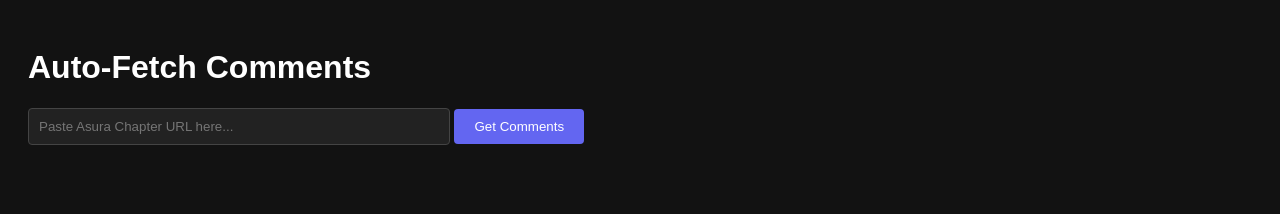
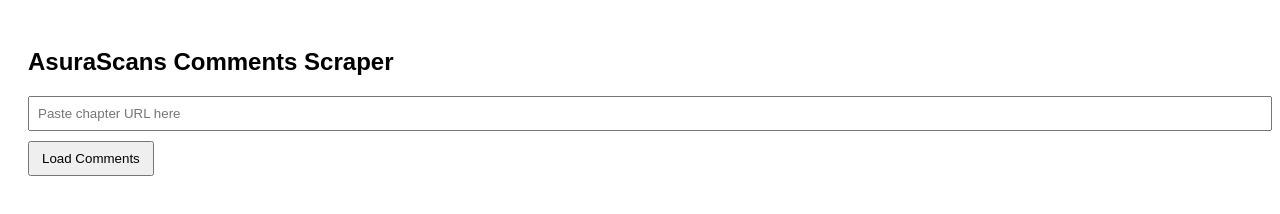
Before and after one commit to 2lwg1cdpiW/Comments, a website: page index.html in a window 1280 px wide. Drawn offline with Linux system fonts and the light colour scheme.

Commit message:
Update index.html

```diff
--- a/index.html
+++ b/index.html
@@ -1,54 +1,48 @@
 <!DOCTYPE html>
-<html lang="en">
+<html>
 <head>
     <meta charset="UTF-8">
-    <title>Auto Asura Comments</title>
+    <title>Asura Comments Test</title>
     <style>
-        body { font-family: sans-serif; background: #121212; color: white; padding: 20px; }
-        .input-group { margin-bottom: 20px; }
-        input { width: 400px; padding: 10px; border-radius: 4px; border: 1px solid #444; background: #222; color: white; }
-        button { padding: 10px 20px; background: #6366f1; color: white; border: none; border-radius: 4px; cursor: pointer; }
-        .comment { background: #1e1e1e; padding: 15px; border-bottom: 1px solid #333; margin-top: 10px; }
-        .user { color: #818cf8; font-weight: bold; }
+        body { font-family: sans-serif; padding: 20px; }
+        input { width: 100%; padding: 8px; }
+        button { margin-top: 10px; padding: 8px 12px; }
+        .comment { margin-top: 10px; padding: 8px; border-bottom: 1px solid #ccc; }
+        .user { font-weight: bold; }
     </style>
 </head>
 <body>
-    <h1>Auto-Fetch Comments</h1>
-    <div class="input-group">
-        <input type="text" id="urlInput" placeholder="Paste Asura Chapter URL here...">
-        <button onclick="fetchAuto()">Get Comments</button>
-    </div>
 
-    <div id="status"></div>
-    <div id="results"></div>
+<h2>AsuraScans Comments Scraper</h2>
 
-    <script>
-        async function fetchAuto() {
-            const url = document.getElementById('urlInput').value;
-            const resDiv = document.getElementById('results');
-            const status = document.getElementById('status');
+<input id="url" placeholder="Paste chapter URL here" />
+<button onclick="loadComments()">Load Comments</button>
 
-            status.innerText = "Searching for hidden ID and fetching comments...";
-            resDiv.innerHTML = "";
+<div id="comments"></div>
 
-            try {
-                const response = await fetch(`/api/comments?chapterUrl=${encodeURIComponent(url)}`);
-                const data = await response.json();
+<script>
+async function loadComments() {
+    const url = document.getElementById("url").value;
+    const out = document.getElementById("comments");
+    out.innerHTML = "Loading...";
 
-                if(data.error) throw new Error(data.error);
+    const res = await fetch(`/api/comments?chapterUrl=${encodeURIComponent(url)}`);
+    const data = await res.json();
 
-                status.innerText = `Found UUID: ${data.uuid} | Showing latest comments`;
+    if (data.error) {
+        out.innerHTML = "Error: " + data.error;
+        return;
+    }
 
-                data.comments.slice(0, 10).forEach(c => {
-                    const div = document.createElement('div');
-                    div.className = 'comment';
-                    div.innerHTML = `<span class="user">${c.user.name}:</span> <div>${c.body}</div>`;
-                    resDiv.appendChild(div);
-                });
-            } catch (e) {
-                status.innerText = "Error: " + e.message;
-            }
-        }
-    </script>
+    out.innerHTML = "";
+    data.forEach(c => {
+        const div = document.createElement("div");
+        div.className = "comment";
+        div.innerHTML = `<div class="user">${c.user}</div><div>${c.text}</div>`;
+        out.appendChild(div);
+    });
+}
+</script>
+
 </body>
 </html>
```
